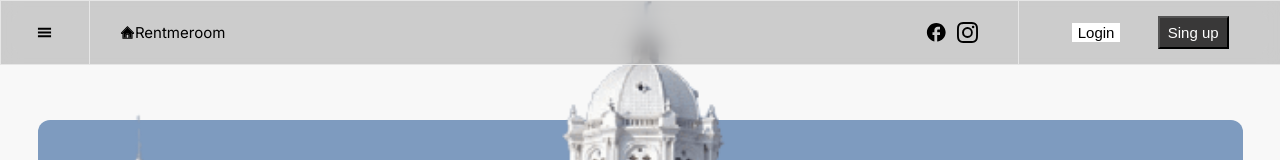
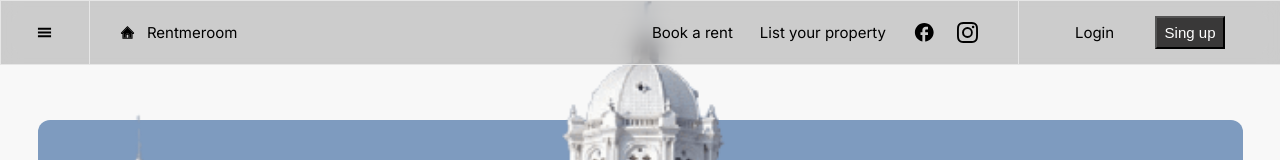
Before and after one commit to rudhamoy/rentmeroom, a Next.js app: page / in a window 1280 px wide. Shown: the top 160 px of the page. Built offline with nearby package versions, Linux system fonts and the light colour scheme; no server answers; the database is empty.

Commit message:
header menu - with condition check

```diff
--- a/app/components/navigation/Header.tsx
+++ b/app/components/navigation/Header.tsx
@@ -9,11 +9,20 @@ import { RiNotificationLine } from 'react-icons/ri'
 import ProfileMenu from './ProfileMenu'
 import { getServerSession } from 'next-auth/next'
 import { authOptions } from '@/api/auth/[...nextauth]/route'
+import getCurrentUser from '@/actions/getCurrentUser'
+import getUserWithType from '@/actions/userActions'
 
 
 const Header = async () => {
   // get current login user
   const session = await getServerSession(authOptions)
+  let currentUser
+  let userType
+  if (session) {
+    currentUser = await getCurrentUser()
+    userType = await getUserWithType(currentUser._id)
+    console.log(userType)
+  }
 
   return (
     <div className={styles.header__container}>
@@ -21,12 +30,33 @@ const Header = async () => {
         <GiHamburgerMenu style={{ cursor: "pointer" }} />
       </div>
 
-        <div className={styles.header__middleContent}>
+      <div className={styles.header__middleContainer}>
         <div>
           <AiTwotoneHome />
           <Link href="/" style={{ color: "black", textDecoration: "none" }}>Rentmeroom</Link>
         </div>
-          <div>
+        <div className={styles.header__middleMenu} >
+          {/**
+           * if user is owner - show list your prperty
+           * if user is tenant - show book a rent
+           * if user is not log in - show both
+           */}
+          {(session && userType.role === "owner") ? (
+            <Link href={'/rooms/list'} style={{ color: "black", textDecoration: "none", marginRight: "1rem" }} >List your property</Link>
+          )
+            :
+            (session && userType.role === "tenant") ? (
+              <Link href={'/rooms/list'} style={{ color: "black", textDecoration: "none", marginRight: "1rem" }} >Book a rent</Link>
+            )
+              :
+              (
+                <>
+                  <Link href={'/rooms/list'} style={{ color: "black", textDecoration: "none", marginRight: "1rem" }} >Book a rent</Link>
+                  <Link href={'/rooms/list'} style={{ color: "black", textDecoration: "none", marginRight: "1rem" }} >List your property</Link>
+                </>
+              )
+          }
+
           <MdFacebook style={{ fontSize: "1.5rem", marginRight: "10px" }} />
           <BsInstagram style={{ fontSize: "1.4rem", marginRight: "10px" }} />
         </div>
@@ -40,7 +70,7 @@ const Header = async () => {
         </div>
       ) : (
         <div className={styles.header__rightContainer}>
-            <button><Link href={'/auth/signin'} style={{ color: "black", textDecoration: "none" }} >Login</Link></button>
+          <Link href={'/auth/signin'} style={{ color: "black", textDecoration: "none" }} >Login</Link>
           <button>
             <Link href={'/auth/signup'} style={{ color: "white", textDecoration: "none" }} >Sing up</Link>
           </button>
--- a/app/components/navigation/navigation.module.css
+++ b/app/components/navigation/navigation.module.css
@@ -49,18 +49,23 @@
     cursor: pointer;
 }
 
-
-.header__middleContent {
+/*  header middle */
+.header__middleContainer  {
     display: flex;
     justify-content: space-between;
     flex: .75;
     padding: 0 2rem;
 }
 
-.header__middleContent>div {
+.header__middleContainer > div {
     display: flex;
     align-items: center;
+    gap: .8rem;
 }
+
+/* .header__middleMenu {
+
+} */
 
 /* FOOTER */
 .footer__container {
```
Lines whose indentation alone changed are shown as unchanged.
